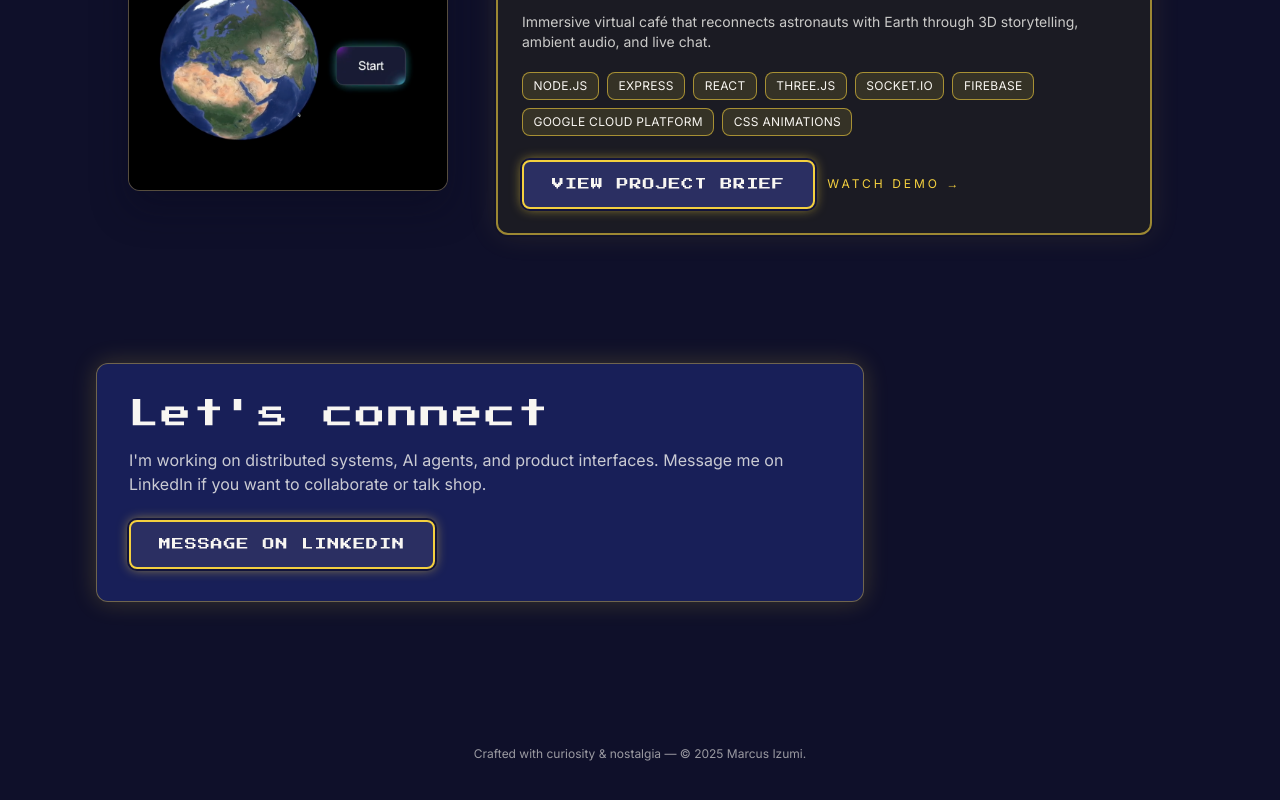
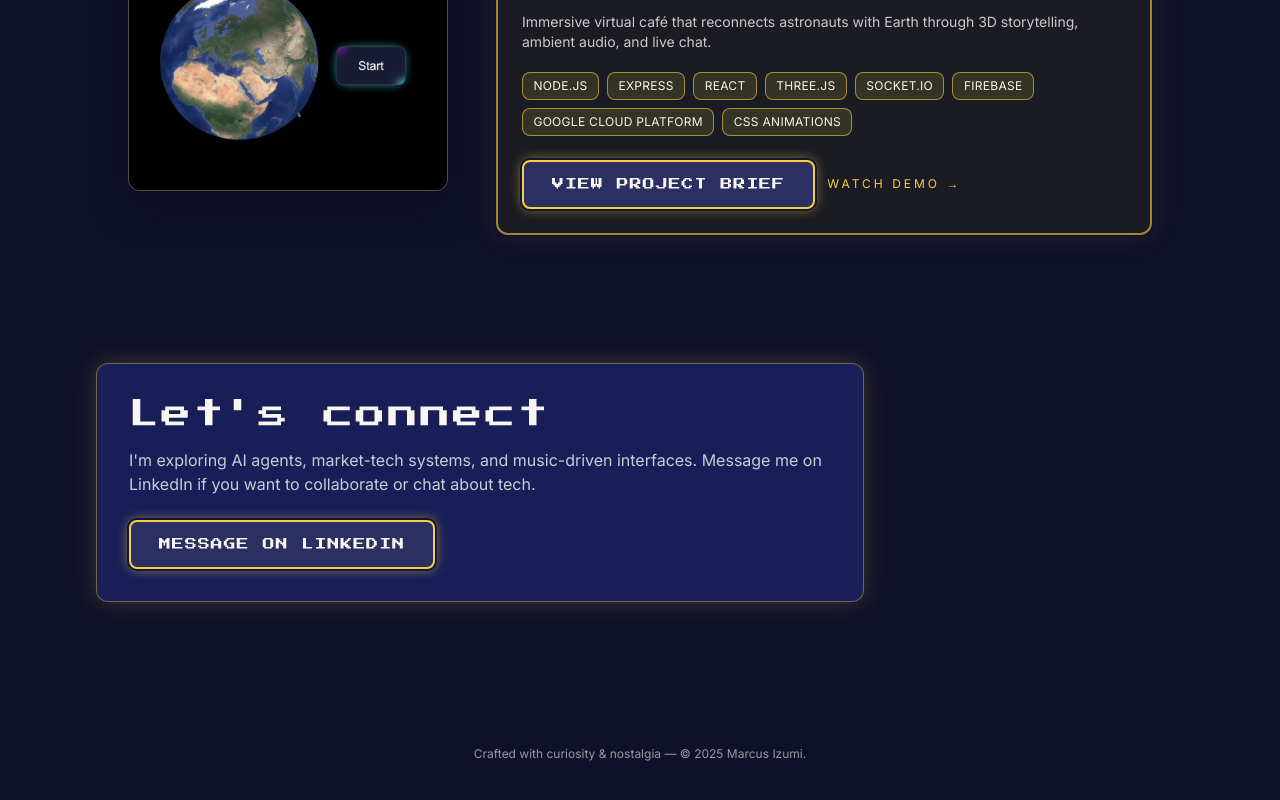
Before and after one commit to Rynhalt/Portfolio_Website, a Next.js app: page / in a window 1280 px wide. Shown: the part 3603-4403 px from the top of the page. Built offline with nearby package versions, Linux system fonts and the light colour scheme.

Commit message:
fixed message

```diff
--- a/src/components/ContactCta.tsx
+++ b/src/components/ContactCta.tsx
@@ -18,9 +18,9 @@ export default function ContactCta() {
           Let&apos;s connect
         </h3>
         <p className="mt-4 text-base text-foreground/80">
-          I&apos;m working on distributed systems, AI agents, and product
-          interfaces. Message me on LinkedIn if you want to collaborate or talk
-          shop.
+          I&apos;m exploring AI agents, market-tech systems, and music-driven
+          interfaces. Message me on LinkedIn if you want to collaborate or chat
+          about tech.
         </p>
         <motion.a
           whileHover={{ y: -2 }}
```
